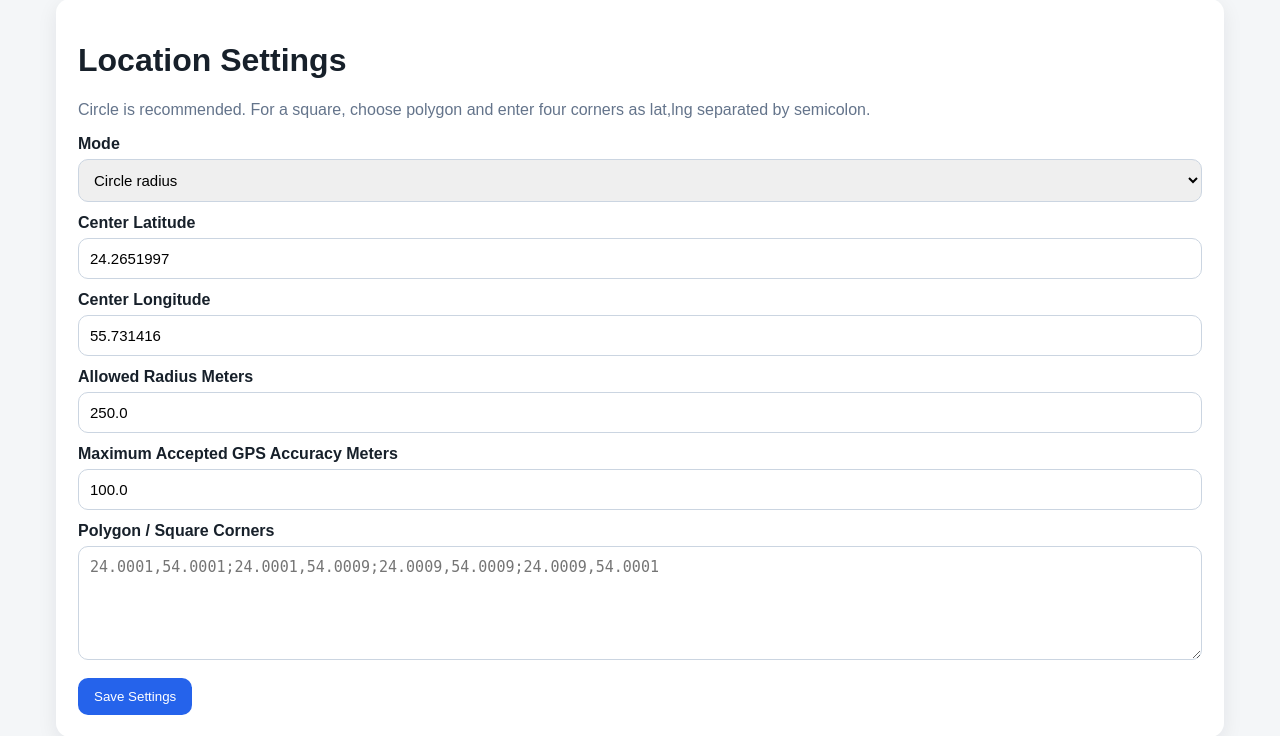
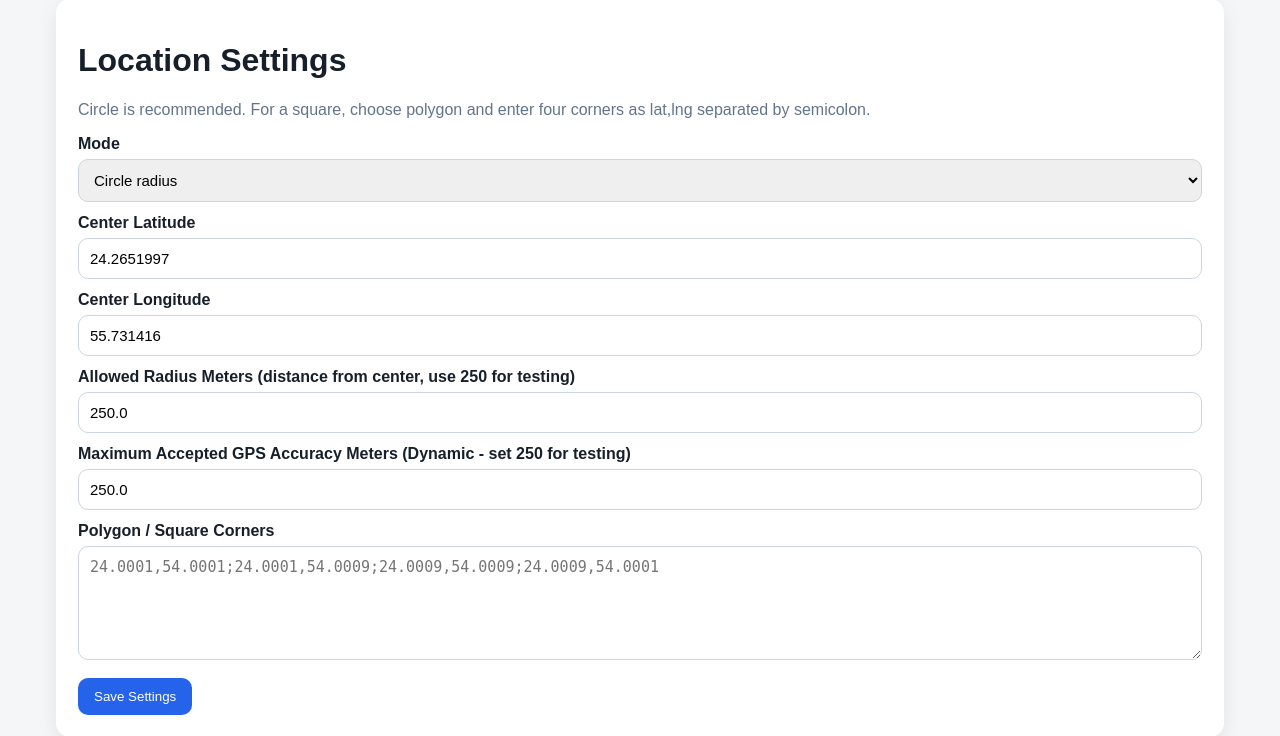
Before and after one commit to chatact135-wq/attendance-teachers, a Flask app: page /admin/settings in a window 1280 px wide. Shown: the part 76-812 px from the top of the page. Run offline with Flask 3, Linux system fonts and the light colour scheme; the visitor is signed in with stand-in values (Sample User, id 1).

Commit message:
Add files via upload

```diff
--- a/app.py
+++ b/app.py
@@ -26,7 +26,7 @@ db = SQLAlchemy(app)
 DEFAULT_CENTER_LAT = float(os.environ.get("ALLOWED_CENTER_LAT", "24.2651997"))
 DEFAULT_CENTER_LNG = float(os.environ.get("ALLOWED_CENTER_LNG", "55.7314160"))
 DEFAULT_RADIUS_M = float(os.environ.get("ALLOWED_RADIUS_METERS", "250"))
-DEFAULT_MAX_GPS_ACCURACY_M = float(os.environ.get("MAX_GPS_ACCURACY_METERS", "100"))
+DEFAULT_MAX_GPS_ACCURACY_M = float(os.environ.get("MAX_GPS_ACCURACY_METERS", "250"))
 
 class User(db.Model):
     id = db.Column(db.Integer, primary_key=True)
@@ -218,7 +218,7 @@ def submit_attendance():
         flash("GPS accuracy is required. Please allow precise location and try again.", "danger")
         return redirect(url_for("attendance"))
     if accuracy_f > max_accuracy:
-        flash(f"Blocked: GPS accuracy is too weak ({accuracy_f:.0f} m). Required accuracy: {max_accuracy:.0f} m or better. Try again near a window or from a phone.", "danger")
+        flash(f"Blocked: GPS accuracy is too weak ({accuracy_f:.0f} m). Allowed GPS accuracy limit: {max_accuracy:.0f} m. Try again near a window or from a phone.", "danger")
         return redirect(url_for("attendance"))
 
     allowed, dist = geofence_check(lat_f, lng_f)
--- a/templates/settings.html
+++ b/templates/settings.html
@@ -11,8 +11,8 @@
     </select>
     <label>Center Latitude</label><input name="center_lat" value="{{ center_lat }}" required>
     <label>Center Longitude</label><input name="center_lng" value="{{ center_lng }}" required>
-    <label>Allowed Radius Meters</label><input name="radius_m" value="{{ radius_m }}" required>
-    <label>Maximum Accepted GPS Accuracy Meters</label><input name="max_gps_accuracy_m" value="{{ max_gps_accuracy_m }}" required>
+    <label>Allowed Radius Meters (distance from center, use 250 for testing)</label><input name="radius_m" value="{{ radius_m }}" required>
+    <label>Maximum Accepted GPS Accuracy Meters (Dynamic - set 250 for testing)</label><input name="max_gps_accuracy_m" value="{{ max_gps_accuracy_m }}" required>
     <label>Polygon / Square Corners</label>
     <textarea name="polygon" rows="5" placeholder="24.0001,54.0001;24.0001,54.0009;24.0009,54.0009;24.0009,54.0001">{{ polygon }}</textarea>
     <button class="primary" type="submit">Save Settings</button>
```
Also changed, not shown: README.md.
